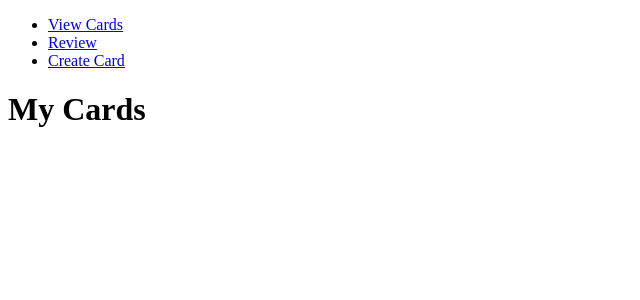
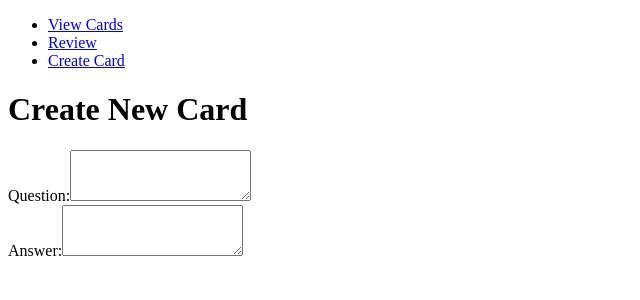
Before and after one commit to ninajhun/react-flash-cards, a React app: page / in a window 1280 px wide. Shown: the top 300 px of the page, without its empty margins (0-640 px from the left). Built offline with nearby package versions, Linux system fonts and the light colour scheme; the HTML template or start-up script is replaced by a standard one.

Commit message:
add form to cCreateCard

```diff
--- a/src/components/app.jsx
+++ b/src/components/app.jsx
@@ -10,7 +10,7 @@ class App extends React.Component {
   constructor(props) {
     super(props);
     this.state = {
-      view: 'view-cards',
+      view: 'create-card',
       cards: ["hi", "1111"]
     }
     this.setView = this.setView.bind(this);
--- a/src/components/create-card.jsx
+++ b/src/components/create-card.jsx
@@ -2,7 +2,34 @@ import React from "react"
 
 class CreateCard extends React.Component {
   render() {
-    return <h1 className="text-center">Create New Card</h1>
+    return (
+      <div className="container-fluid">
+
+        <div className="row align-items-center justify-content-center ">
+          <h1 className="text-center">Create New Card</h1>
+        </div>
+
+
+        <div className="row d-flex align-items-center justify-content-center">
+          <form className="col-7">
+
+            <div className="form-group">
+              <label htmlFor="">Question:</label>
+              <textarea class="form-control " id="exampleFormControlTextarea1" rows="3"></textarea>
+            </div>
+
+            <div className="form-group">
+              <label htmlFor="">Answer:</label>
+              <textarea class="form-control " id="exampleFormControlTextarea1" rows="3"></textarea>
+            </div>
+
+          </form>
+        </div>
+
+
+
+      </div>
+    )
   }
 }
 
```
